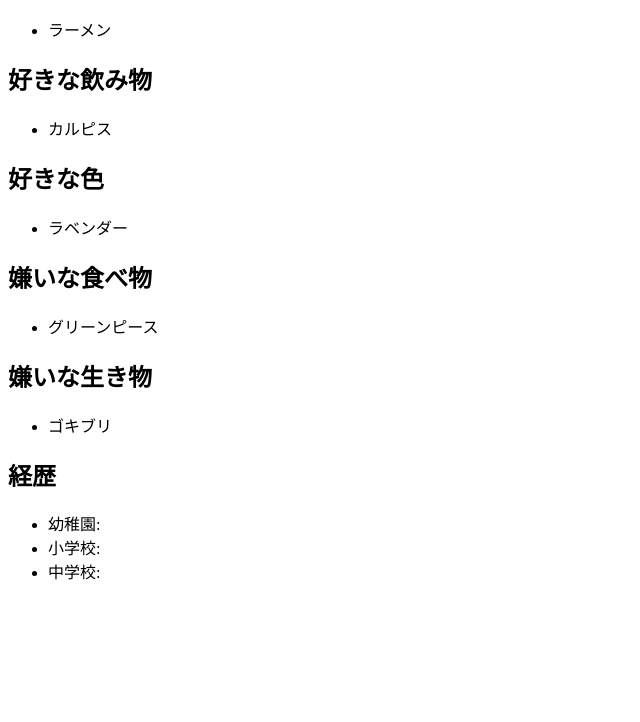
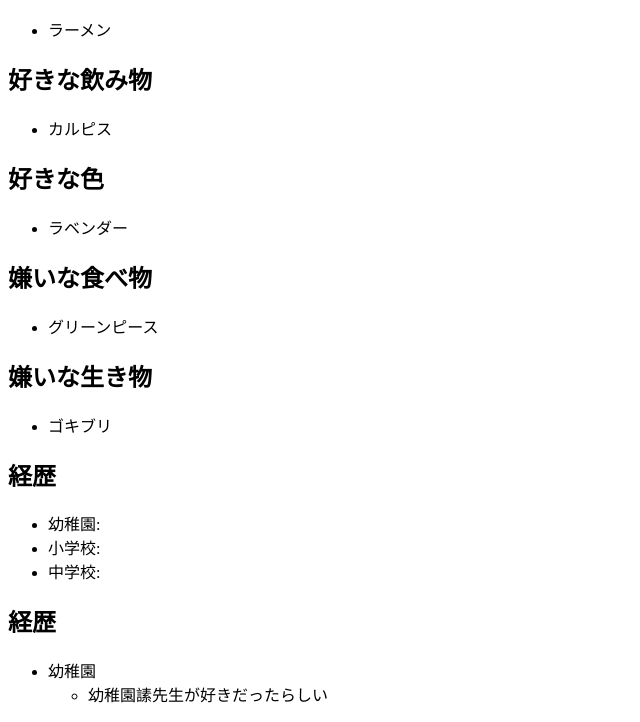
Before and after one commit to kaname140/gitpra, a plain HTML site: page index.html in a window 1280 px wide. Shown: the part 104-826 px from the top of the page, without its empty margins (0-640 px from the left). Before the commit the page ends 800 px from the top, so only its background shows below. Drawn offline with Linux system fonts and the light colour scheme.

Commit message:
index.htmlに経歴セクションを追加し、幼稚園の詳細を記載

```diff
--- a/index.html
+++ b/index.html
@@ -32,6 +32,13 @@
         <li>小学校: </li>
         <li>中学校: </li>
     </ul>
+    <h2>経歴</h2>
+    <ul>
+        <li>幼稚園</li>
+        <ul>
+            <li>幼稚園䛾先生が好きだったらしい</li>
+        </ul>
+    </ul>
 </body>
 
 </html>
```
